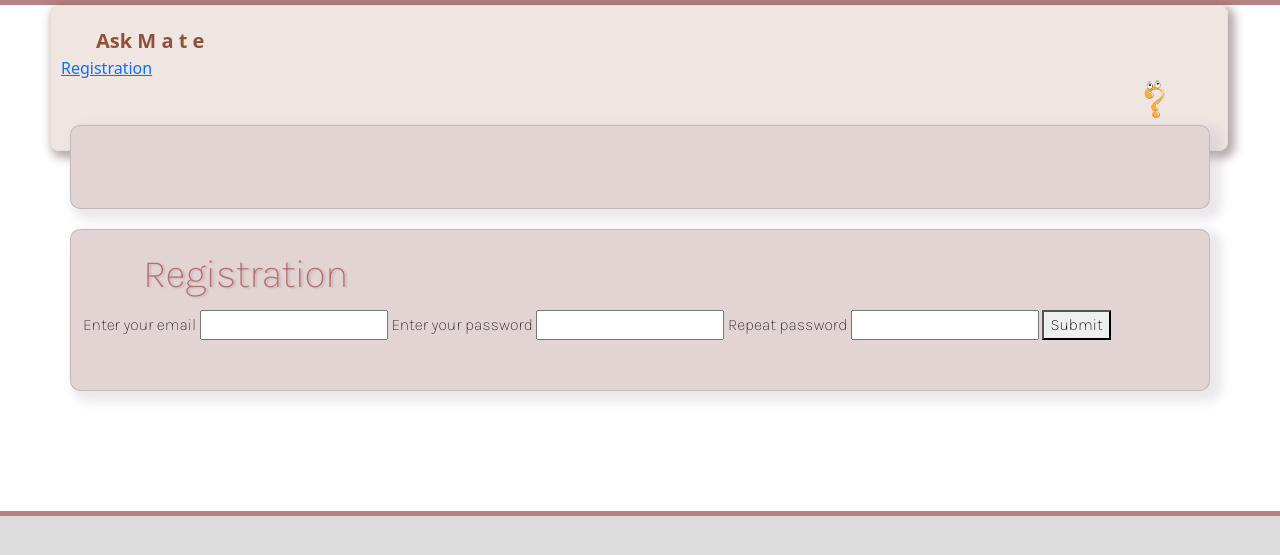
After one commit to szopszop/AskMate_Forum, a Flask app: page /registration in a window 1280 px wide. The commit adds this page. Shown: the top 555 px of the page. Run offline with Flask 2, Linux system fonts and the light colour scheme; some libraries are stand-ins or nearby versions.

Commit message:
add registration process

```diff
--- a/server.py
+++ b/server.py
@@ -224,8 +224,14 @@ def edit_comments(comment_id):
     return redirect(url_for('questions', question_id=comment['question_id']))
 
 
+@app.route('/registration')
+def register_page():
+    return render_template('registaration.html')
+
+
 @app.route('/registration', methods=['POST'])
 def register():
+
     user_email = request.form.get('email')
     password_1 = request.form.get('password')
     password_2 = request.form.get('repeat_password')
--- a/templates/layout.html
+++ b/templates/layout.html
@@ -21,6 +21,10 @@
 
 <div class="toolbar">
     <a class="navbar-brand" href="#">Ask M a t e </a>
+    <div class="registration">
+        <a href="{{ url_for('register') }}">Registration</a>
+    </div>
+
     <img alt="question-mark" id="image-toolbar" src="{{ url_for('static', filename='img/question-mark.png') }}"
          height="50px" width="60px"/>
 </div>
--- /dev/null
+++ b/templates/registaration.html
@@ -0,0 +1,17 @@
+{% extends 'layout.html' %}
+{% block body %}
+
+
+    <h1> Registration </h1>
+    <form method="post">
+        <label for="email">Enter your email</label>
+        <input name="email" type="email" id="email">
+        <label for="password1">Enter your password</label>
+        <input name="password" type="password" id="password1">
+        <label for="password2">Repeat password</label>
+        <input name="repeat_password" type="password" id="password2">
+    <button type="submit">Submit</button>
+    </form>
+
+
+{% endblock %}
```
